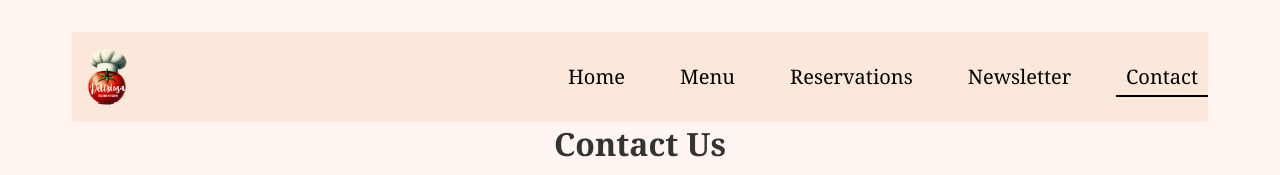
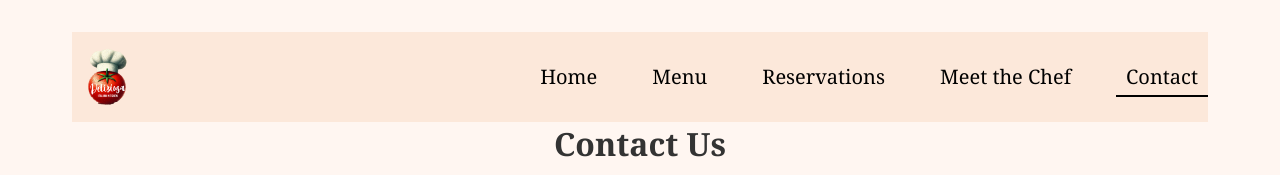
Before and after one commit to dCastro018/ISTA329, a plain HTML site: page contact.html in a window 1280 px wide. Shown: the top 175 px of the page. Drawn offline with Linux system fonts and the light colour scheme.

Commit message:
added meet-the-chef consistency

```diff
--- a/contact.html
+++ b/contact.html
@@ -18,7 +18,7 @@
                         <a href="index.html">Home</a>
                         <a href="menu.html">Menu</a>
                         <a href="reservations.html">Reservations</a>
-                        <a href="newsletter.html">Newsletter</a>
+                        <a href="meet-the-chef.html">Meet the Chef</a>
                         <a href="contact.html" class="active">Contact</a>
                     </nav>
                 </div>
```
Also changed, not shown: meet-the-chef.html (+1 -1 lines), menu.html (+1 -1 lines), reservations.html (+1 -1 lines), images/chef.jpg (added).
